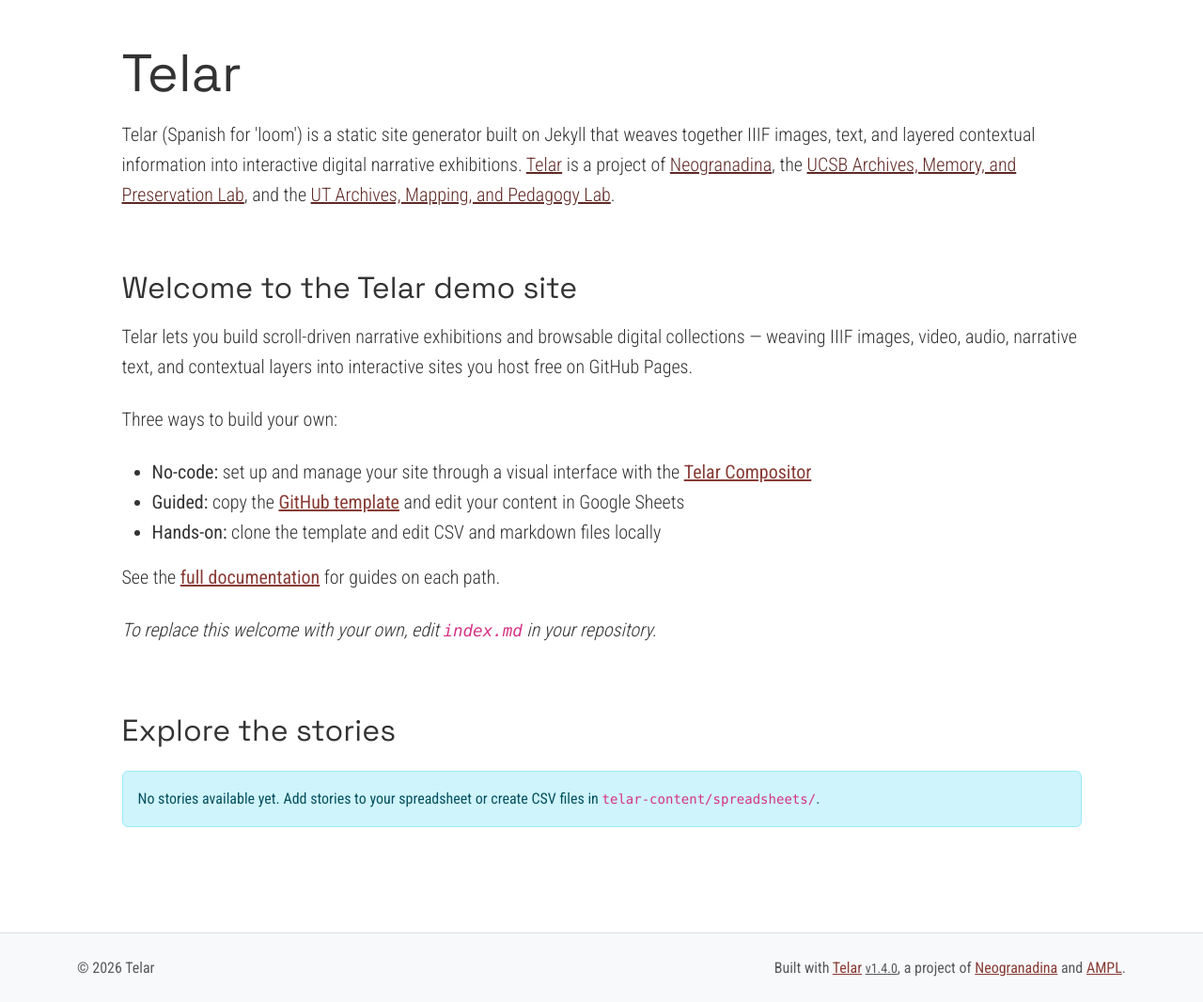
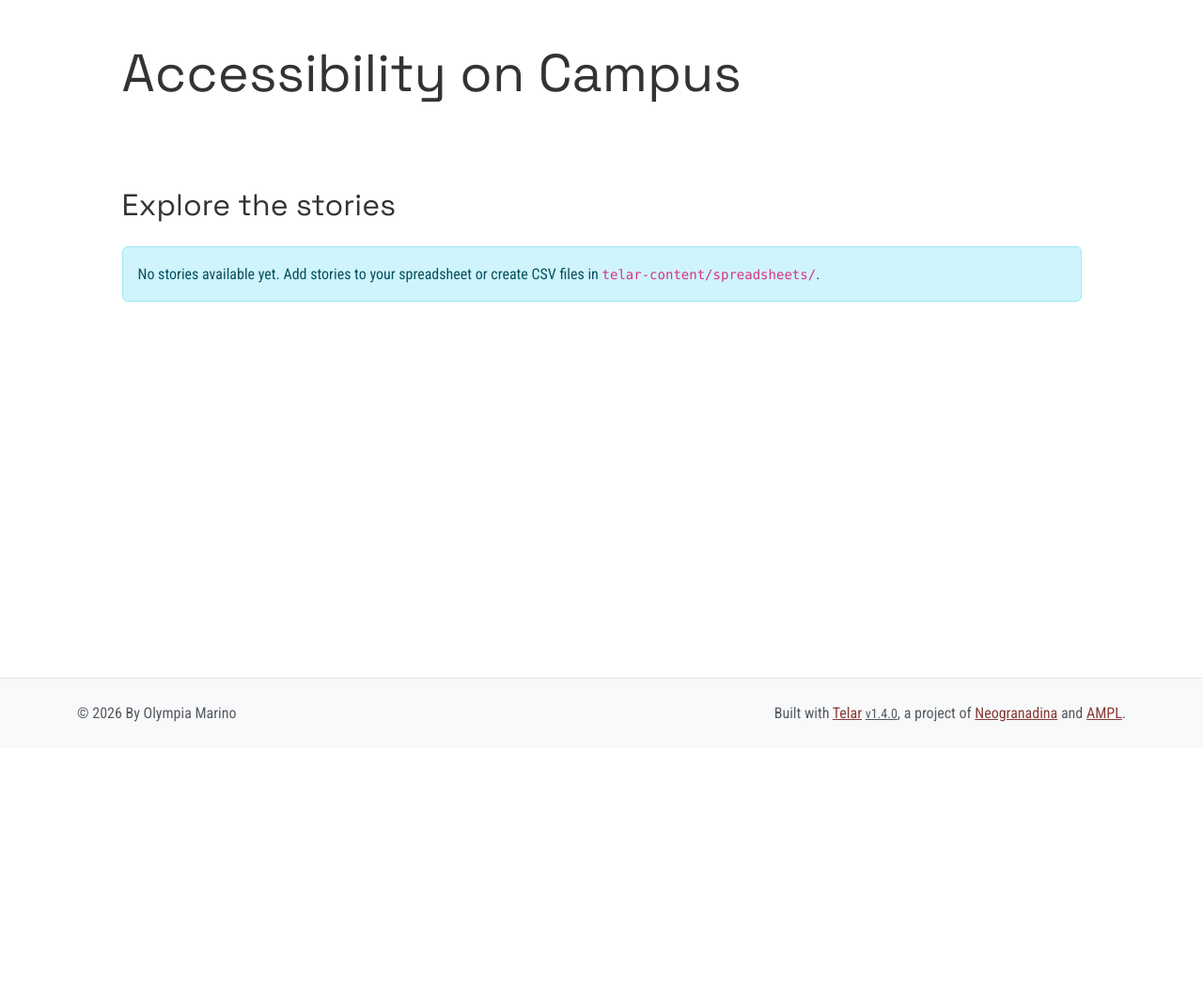
Before and after one commit to olympia-m/accessibility-on-campus, a Jekyll site: the page built from index.md, in a window 1280 px wide, cut to the strip 104-1170 px from the top of the page. Shown: the whole strip at 94% size. Built offline with Jekyll 4.4.1, drawn with Linux system fonts in a browser that asks for light colours; after the commit the page ends 900 px from its top, so only the background shows below that.

Commit message:
Add 1 glossary term, update site settings, update homepage
Added:
  Glossary term: Telar

Published via Telar Compositor

```diff
--- a/_config.yml
+++ b/_config.yml
@@ -2,16 +2,16 @@
 # https://telar.org
 
 # Site Settings
-title: "Telar"
-description: "Telar (Spanish for 'loom') is a static site generator built on Jekyll that weaves together IIIF images, text, and layered contextual information into interactive digital narrative exhibitions. <a href='https://github.com/UCSB-AMPLab/telar'>Telar</a> is a project of <a href='https://neogranadina.org'>Neogranadina</a>, the <a href='https://ampl.clair.ucsb.edu/'>UCSB Archives, Memory, and Preservation Lab</a>, and the <a href='https://liberalarts.utexas.edu/history/'>UT Archives, Mapping, and Pedagogy Lab</a>."
+title: "Accessibility on Campus"
+description: ""
 url: "https://olympia-m.github.io"
 baseurl: "/accessibility-on-campus"
-author: ""
-email: ""
+author: "By Olympia Marino"
+email: "olympia@ucsb.edu"
 telar_theme: "trama" # Options: trama, paisajes, neogranadina, santa-barbara, austin, or custom
 logo: ""
-telar_language: "en" # Options: "en" (English), "es" (Español)
-collection_mode: false # Set to true to show objects first with large thumbnails and stories below with small thumbnails (collection-first homepage)
+telar_language: en
+collection_mode: false
 
 # Story Interface Settings
 story_interface:
@@ -30,7 +30,7 @@
 # Story Protection (optional)
 # Stories with protected=yes in project.csv will be encrypted.
 # Viewers need this key to unlock protected stories.
-story_key: "test"
+story_key: test
 
 # Google Sheets Integration (optional)
 # Manage content via Google Sheets instead of editing CSV files directly.
--- a/index.md
+++ b/index.md
@@ -2,18 +2,3 @@
 layout: index
 title: Home
 ---
-
-{% assign lang = site.data.languages[site.telar_language] | default: site.data.languages.en %}
-<!--
-  EN: Default welcome content for this page comes from your language
-  pack (lang.index_page.welcome in _data/languages/<telar_language>.yml).
-  To replace it with your own, delete the line that follows and write
-  your welcome content here in markdown.
-
-  ES: El contenido de bienvenida predeterminado de esta página viene
-  del paquete de idioma (lang.index_page.welcome en _data/languages/<telar_language>.yml).
-  Para reemplazarlo con el tuyo, borra la línea que sigue y escribe
-  tu contenido de bienvenida aquí en markdown.
--->
-
-{{ lang.index_page.welcome | markdownify }}
--- a/telar-content/spreadsheets/glossary.csv
+++ b/telar-content/spreadsheets/glossary.csv
@@ -1,7 +1,4 @@
 term_id,title,definition
-id_término,titulo,definición
-# Make it lower-case and avoid spaces.,# Please provide a title — this is required.,"Panel content: write text here, paste markdown, or the name of an .md file in /components/texts/glossary/ (the .md extension is required)"
-# Escríbelo en minúsculas y sin espacios.,# Incluye un título: este campo es obligatorio.,"Contenido del panel: escribe texto aquí, pega markdown, o indica un archivo archivo .md en /components/texts/glossary/ (la extensión .md es obligatoria)"
-telar,Telar,"Telar is minimal-computing framework for creating layered IIIF visual narratives for digital scholarship, public exhibitions, community storytelling, and classroom projects. Learn more at [Telar.org](https://telar.org)
+telar,"Telar","Telar is minimal-computing framework for creating layered IIIF visual narratives for digital scholarship, public exhibitions, community storytelling, and classroom projects. Learn more at [Telar.org](https://telar.org)
 
 Telar es un marco de computación mínima para crear narrativas visuales con capas de texto e imágenes IIIF para humanidades digitales, exposiciones públicas y contextos educativos y comunitarios. Aprende más en [Telar.org](https://telar.org)"
--- a/telar-content/spreadsheets/objects.csv
+++ b/telar-content/spreadsheets/objects.csv
@@ -1,5 +1,4 @@
-object_id,title,alt_text,featured,creator,description,source_url,period,year,medium_genre,subjects,source,credit,thumbnail
-id_objeto,titulo,texto_alt,destacado,creador,descripcion,url_fuente,periodo,año,medio_genero,temas,fuente,credito,miniatura
+object_id,title,featured,creator,description,source_url,period,year,medium_genre,subjects,source,credit,thumbnail,alt_text
+id_objeto,titulo,destacado,creador,descripcion,url_fuente,periodo,año,medio_genero,temas,fuente,credito,miniatura,texto_alt
 # Make it lower-case and avoid spaces. If you are referring to a local object please ensure the object_id matches the name of the file exactly (with or without the file extension – it doesn't matter).,# Please provide a title — this is required.,"# Describe what the image shows for screen readers. Mention the subject and key details. Avoid ""Image of..."" — describe the content directly. If empty, the title is used.","# Mark ""yes"" to feature on homepage",# The person or organization that created the original object.,"# A brief description of the object, shown on the objects page of your published site.",# Here you can include a IIIF manifest and Telar will do the rest of the work for you.,"# The historical period this object belongs to (e.g. ""Colonial period"", ""19th century"").",# In YYYY format — for filtering and sorting chronologically.,"# The medium or genre of the object (e.g. ""Map"", ""Photograph"", ""Engraving"").",# Comma-separated terms for gallery filtering,"# This will be overlaid over the viewer, unless you specify otherwise in _config.yml.","# Attribution line shown on the published site (e.g. ""Courtesy of UCSB Library"").","# Telar generates thumbnails automatically, but you can override this by specifying an image file in this column."
 "# Escríbelo en minúsculas y sin espacios. Si hace referencia a un objeto local, asegúrate de que el object_id coincida exactamente con el nombre del archivo (con o sin extensión; no importa).",# Incluye un título: este campo es obligatorio.,"# Describe lo que muestra la imagen para lectores de pantalla. Menciona el sujeto y los detalles clave. Evita ""Imagen de..."" — describe el contenido directamente. Si se deja vacío, se usa el título.","# Marca ""sí"" para destacar en la página de inicio",# La persona u organización que creó el objeto original.,"# Una breve descripción del objeto, que se muestra en la página de objetos de tu sitio publicado.",# Aquí puedes incluir un manifiesto IIIF y Telar se encargará del resto del trabajo.,"# El período histórico al que pertenece este objeto (por ejemplo, ""Período colonial"", ""Siglo XIX"").",# En formato AAAA — para filtrar y ordenar cronológicamente.,"# El medio o género del objeto (por ejemplo, ""Mapa"", ""Fotografía"", ""Grabado"").",# Términos separados por comas para filtrado de galería,"# Esto se mostrará encima del visor, a menos que indiques lo contrario en _config.yml.","# Línea de atribución que se muestra en el sitio publicado (por ejemplo, ""Cortesía de la Biblioteca de UCSB"").","# Telar genera miniaturas automáticamente, pero puedes anular este comportamiento especificando un archivo de imagen en esta columna."
-telar-placeholder,Telar placeholder,,FALSE,Adelaida Ávila,,,,2026,,,,,
```
Also changed, not shown: _data/navigation.yml (+4 -42 lines), telar-content/spreadsheets/project.csv (+2 -6 lines).
